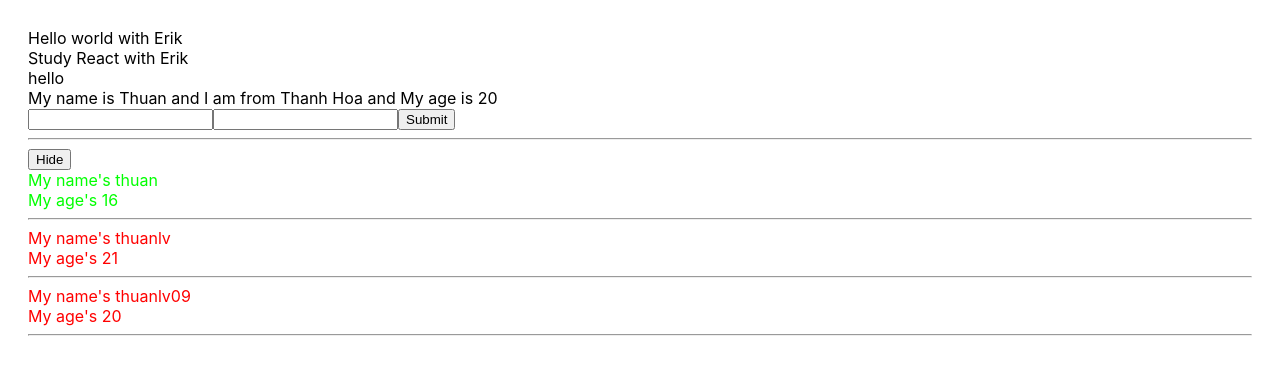
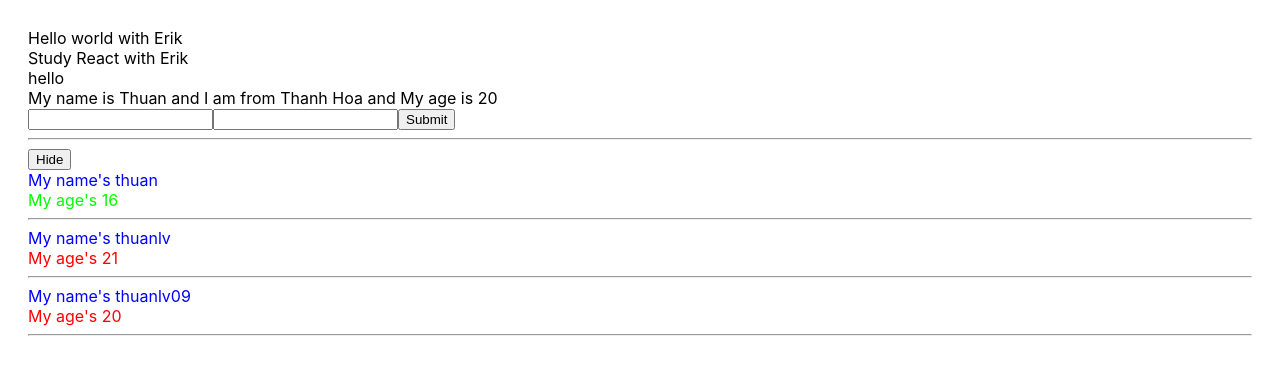
Before and after one commit to thuanlv0911/React-base, a React (Create React App) app: page / in a window 1280 px wide. Shown: the top 374 px of the page. Built offline with nearby package versions, Linux system fonts and the light colour scheme.

Commit message:
video 27

```diff
--- a/package.json
+++ b/package.json
@@ -13,6 +13,7 @@
     "redux": "4.2.0",
     "redux-devtools-extension": "2.13.9",
     "redux-thunk": "2.4.1",
+    "sass": "1.53.0",
     "web-vitals": "2.1.4"
   },
   "scripts": {
--- a/src/App.js
+++ b/src/App.js
@@ -1,5 +1,5 @@
 import logo from "./logo.svg";
-import "./App.css";
+import "./App.scss";
 import { useDispatch, useSelector } from "react-redux";
 import { increaseCounter, decreaseCounter } from "./redux/action/counterAction";
 import MyComponent from "./components/MyComponent";
--- a/src/App.css
+++ b/src/App.scss
@@ -1,10 +1,3 @@
-.red {
-  color: #f00;
-}
-
-.green {
-  color: #0f0;
-}
 
 body {
   padding: 28px;
--- a/src/components/DisplayInfor.js
+++ b/src/components/DisplayInfor.js
@@ -1,4 +1,5 @@
 import React from "react";
+import "./DisplayInfor.scss";
 
 class DisplayInfor extends React.Component {
   state = {
@@ -16,7 +17,7 @@ class DisplayInfor extends React.Component {
     // Destructuring object
     const { listUsers } = this.props;
     return (
-      <div>
+      <div className="display-infor-container">
         <div>
           <button
             onClick={() => {
@@ -31,7 +32,7 @@ class DisplayInfor extends React.Component {
             {listUsers.map((user, index) => {
               return (
                 <div key={user.id} className={+user.age > 18 ? "red" : "green"}>
-                  <div>My name's {user.name}</div>
+                  <div style={{ color: "blue" }}>My name's {user.name}</div>
                   <div>My age's {user.age}</div>
                   <hr />
                 </div>
--- /dev/null
+++ b/src/components/DisplayInfor.scss
@@ -0,0 +1,11 @@
+
+
+.display-infor-container{
+    .red {
+  color: #f00;
+}
+
+.green {
+  color: #0f0;
+}
+}
```
Also changed, not shown: 1 other file (tests, documents, lock files or other folders).
